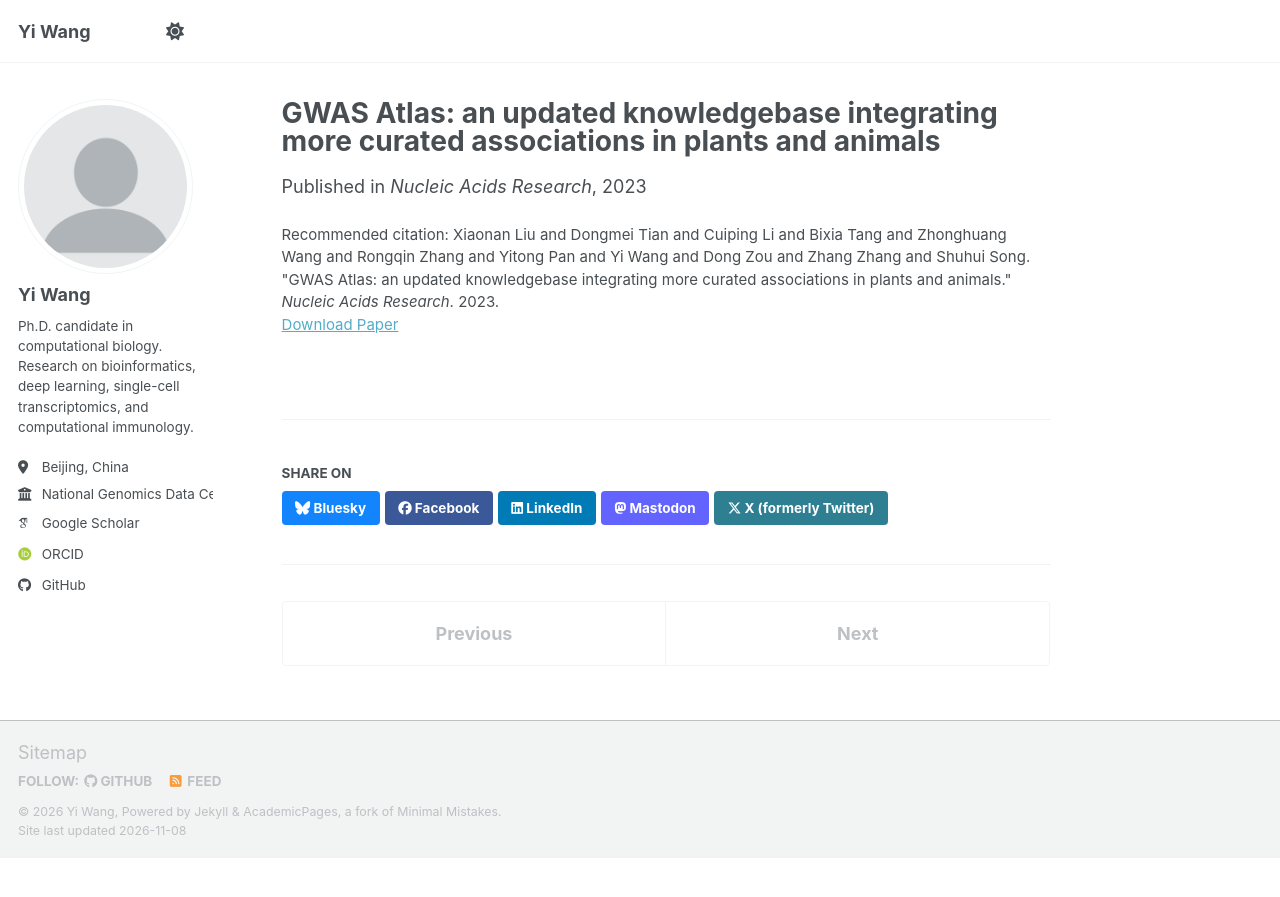
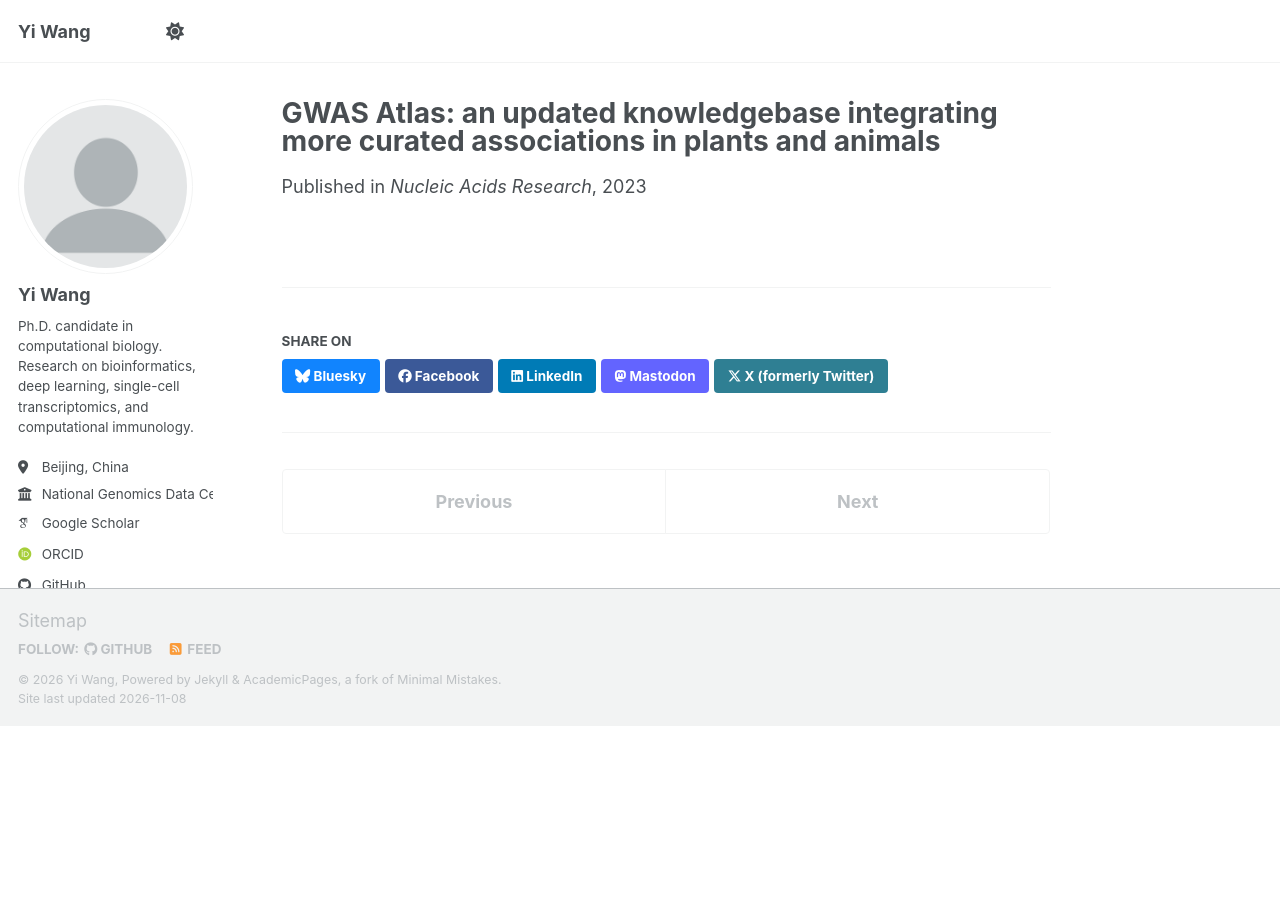
Before and after one commit to wy0411/wy0411.github.io, a Jekyll site: the page built from _publications/2023-01-01-gwas-atlas-an-updated-knowledgebase-integrating-more-curated-associations-in-plants-and-animals.md, in a window 1280 px wide. Shown: the top 897 px of the page. Built offline with Jekyll 4.4.1, drawn with Linux system fonts in a browser that asks for light colours; some web fonts are replaced; a script bundle is joined from its source files by our own code; library files that are not in the unit come from our copies.

Commit message:
Update publications from Google Scholar

```diff
--- a/_publications/2023-01-01-gwas-atlas-an-updated-knowledgebase-integrating-more-curated-associations-in-plants-and-animals.md
+++ b/_publications/2023-01-01-gwas-atlas-an-updated-knowledgebase-integrating-more-curated-associations-in-plants-and-animals.md
@@ -7,5 +7,4 @@ excerpt: 'GWAS Atlas (https://ngdc.cncb.ac.cn/gwas/) is a manually curated resou
 date: 2023-01-01
 venue: 'Nucleic Acids Research'
 paperurl: 'https://academic.oup.com/nar/article-abstract/51/D1/D969/6764415'
-citation: 'Xiaonan Liu and Dongmei Tian and Cuiping Li and Bixia Tang and Zhonghuang Wang and Rongqin Zhang and Yitong Pan and Yi Wang and Dong Zou and Zhang Zhang and Shuhui Song. &quot;GWAS Atlas: an updated knowledgebase integrating more curated associations in plants and animals.&quot; <i>Nucleic Acids Research</i>. 2023.'
 ---
```
Also changed, not shown: _publications/2025-01-01-database-resources-of-the-national-genomics-data-center-china-national-center-for-bioinformation-in-.md (+0 -1 lines), _publications/2026-01-01-genome-variation-map-a-platform-for-the-analysis-and-integration-of-genomic-variation.md (+0 -1 lines), _publications/2026-01-01-schill-deciphering-individual-level-immune-cell-heterogeneity-with-single-cell-rna-sequencing-data.md (+0 -1 lines).
